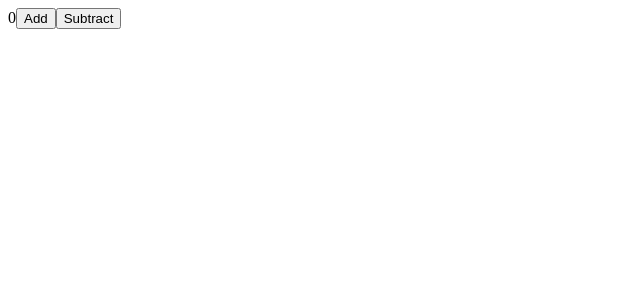
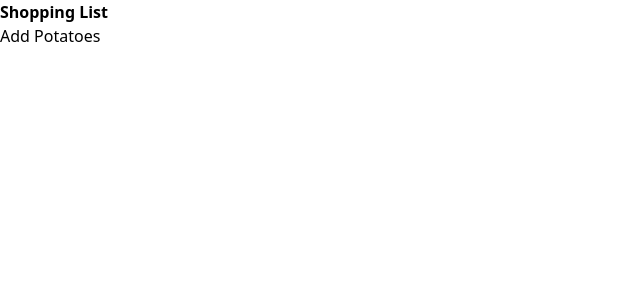
Before and after one commit to arturjzapater/meal-planner, a React app: page / in a window 1280 px wide. Shown: the top 300 px of the page, without its empty margins (0-640 px from the left). Built offline with nearby package versions, Linux system fonts and the light colour scheme.

Commit message:
created functionality to add ingredients

```diff
--- a/index.tsx
+++ b/index.tsx
@@ -3,6 +3,7 @@ import ReactDOM from 'react-dom'
 import { Provider } from 'react-redux'
 import App from './src/components/App'
 import store from './src/store'
+import './public/style.css'
 
 ReactDOM.render(
   <Provider store={store}>
--- a/public/index.html
+++ b/public/index.html
@@ -3,7 +3,7 @@
 <head>
     <meta charset="UTF-8">
     <meta name="viewport" content="width=device-width, initial-scale=1.0">
-    <title>Hi</title>
+    <title>Meal Planner</title>
 </head>
 <body>
     <div id="root"></div>
--- /dev/null
+++ b/public/style.css
@@ -0,0 +1,3 @@
+@tailwind base;
+@tailwind components;
+@tailwind utilities;
--- a/src/actions/index.ts
+++ b/src/actions/index.ts
@@ -1,14 +1,22 @@
 import Action from '../types/Action'
 
-const increment = (): Action => ({
-  type: 'INCREMENT'
+const addIngredient = (ingredient: string): Action => ({
+  type: 'ADD_INGREDIENT',
+  payload: {
+    ingredient
+  }
 })
 
-const decrement = (): Action => ({
-  type: 'DECREMENT'
+const addMeal = (day: string, meal: string, dish: string): Action => ({
+  type: 'ADD_MEAL',
+  payload: {
+    day,
+    meal,
+    dish
+  }
 })
 
 export default {
-  increment,
-  decrement
+  addIngredient,
+  addMeal
 }
--- a/src/components/App.tsx
+++ b/src/components/App.tsx
@@ -1,27 +1,28 @@
 import React, { ReactElement } from 'react'
 import { connect } from 'react-redux'
+import ShoppingList from './ShoppingList'
 import actions from '../actions'
 import State from '../types/State'
 
-interface App {
-  count: number,
-  decrement: () => number,
-  increment: () => number
+interface AppProps extends State {
+  addIngredient: CallableFunction,
+  addMeal: CallableFunction
 }
 
-const App = ({ count, decrement, increment }: App): ReactElement => (
+const App = ({ meals, ingredients, addIngredient, addMeal }: AppProps): ReactElement => (
   <div>
-    <span>{count}</span>
-    <button onClick={increment}>Add</button>
-    <button onClick={decrement}>Subtract</button>
+    <div>
+      <ShoppingList ingredients={ingredients} />
+      <button onClick={() => addIngredient('Potatoes')}>Add Potatoes</button>
+    </div>
   </div>
 )
 
 const mapStateToProps = (state: State) => ({ ...state })
 
-const mapDispatchToProps = dispatch => ({
-  increment: () => dispatch(actions.increment()),
-  decrement: () => dispatch(actions.decrement())
+const mapDispatchToProps = (dispatch: CallableFunction) => ({
+  addIngredient: (ingredient: string) => dispatch(actions.addIngredient(ingredient)),
+  addMeal: (day: string, meal: string, dish: string) => dispatch(actions.addMeal(day, meal, dish))
 })
 
 export default connect(
--- /dev/null
+++ b/src/components/Ingredient.tsx
@@ -0,0 +1,9 @@
+import React, { ReactElement } from 'react'
+
+const Ingredient = ({ ingredient }: { ingredient: string }): ReactElement => (
+  <article>
+    <p>{ingredient}</p>
+  </article>
+)
+
+export default Ingredient
--- /dev/null
+++ b/src/components/ShoppingList.tsx
@@ -0,0 +1,11 @@
+import React, { ReactElement } from 'react'
+import Ingredient from './Ingredient'
+
+const ShoppingList = ({ ingredients }: { ingredients: Array<string>}): ReactElement => (
+  <section>
+    <h2 className='font-semibold'>Shopping List</h2>
+    {ingredients.map((x, i) => <Ingredient key={`ingredient-${x}-${i}`} ingredient={x} />)}
+  </section>
+)
+
+export default ShoppingList
--- a/src/reducer/index.ts
+++ b/src/reducer/index.ts
@@ -1,26 +1,37 @@
 import { Action, State } from '../types'
 
-const increment = (state: State): State => ({
+const addIngredient = (state: State, { ingredient }: { ingredient: string }): State => ({
   ...state,
-  count: state.count + 1
+  ingredients: state.ingredients.concat(ingredient)
 })
 
-const decrement = (state: State): State => ({
+const addMeal = (state: State, { day, meal, dish }: Record<string, string>): State => ({
   ...state,
-  count: state.count - 1
+  meals: {
+    ...state.meals,
+    [day]: {
+      ...state.meals[day],
+      [meal]: dish
+    }
+  }
 })
 
 const def = (state: State): State => state
 
-const actions: Record<string, (state: State) => State> = {
-  DECREMENT: decrement,
-  INCREMENT: increment,
+const actions: Record<string, CallableFunction> = {
+  ADD_INGREDIENT: addIngredient,
+  ADD_MEAL: addMeal,
   default: def
 }
 
-const reducer = (state = { count: 0 }, action: Action): State => {
+const initState: State = {
+  meals: {},
+  ingredients: []
+}
+
+const reducer = (state = initState, action: Action): State => {
   const handler = actions[action.type] || actions.default
-  return handler(state)
+  return handler(state, action.payload)
 }
 
 export default reducer
--- a/src/store/index.ts
+++ b/src/store/index.ts
@@ -1,10 +1,6 @@
 import { createStore } from 'redux'
 import reducer from '../reducer'
 
-const init = {
-  count: 0
-}
-
-const store = createStore(reducer, init)
+const store = createStore(reducer)
 
 export default store
--- a/src/types/Action.d.ts
+++ b/src/types/Action.d.ts
@@ -1,5 +1,6 @@
 interface Action {
-  type: string
+  type: string,
+  payload: Record<string, unknown>
 }
 
 export default Action
```
Also changed, not shown: src/types/State.d.ts (+8 -1 lines).
